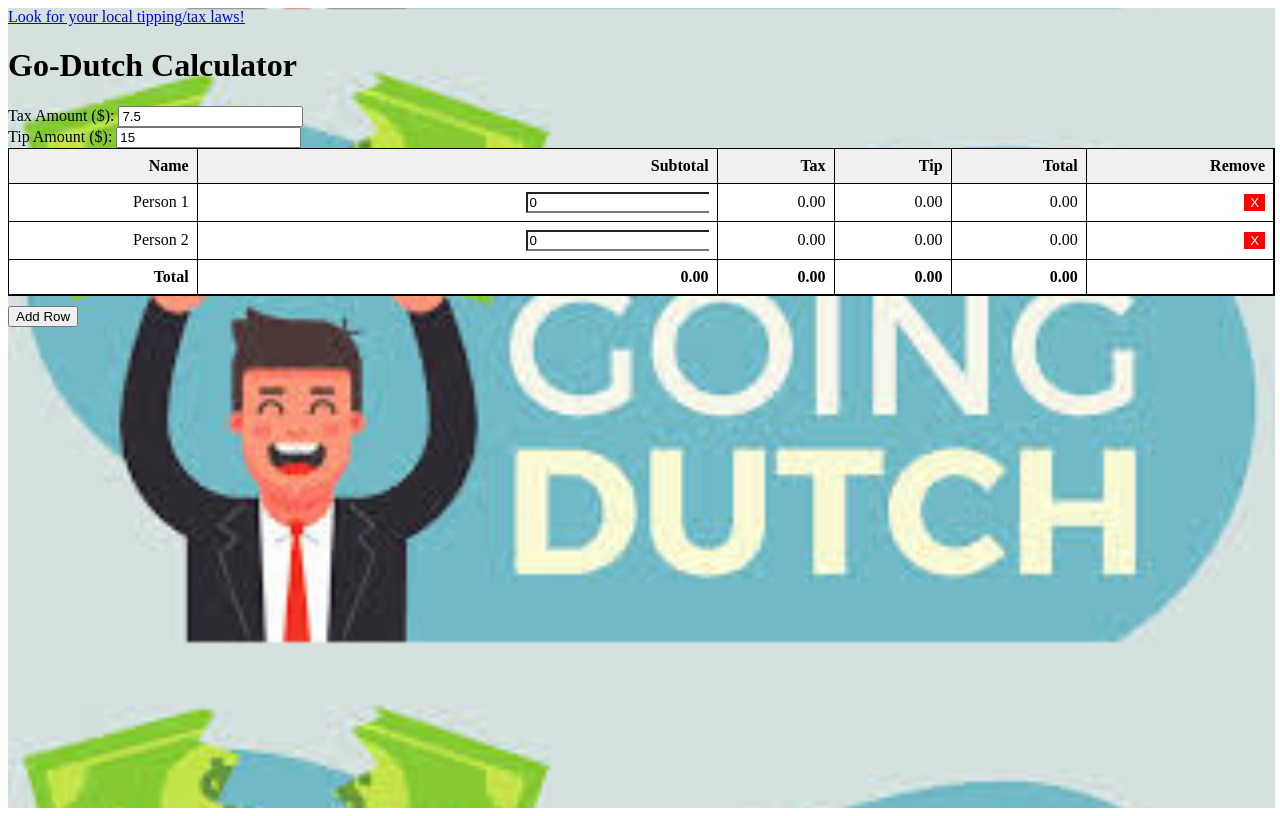
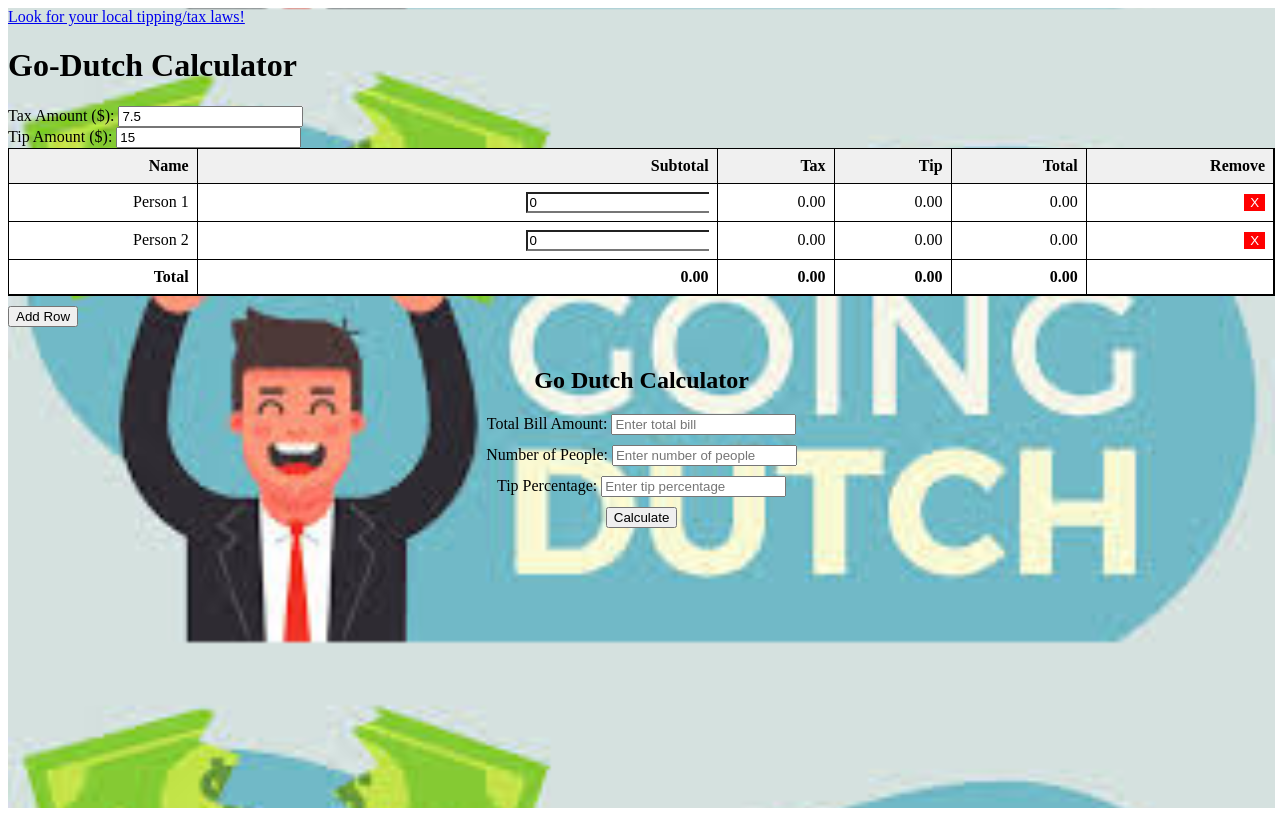
Before and after one commit to andrewhuang8158/go-dutch-calculator, a React (Vite) app: page / in a window 1280 px wide. Built offline with nearby package versions, Linux system fonts and the light colour scheme.

Commit message:
Working on a 2nd go-dutch table

```diff
--- a/src/App.tsx
+++ b/src/App.tsx
@@ -1,7 +1,7 @@
 import { useEffect, useState } from "react";
 import "./App.css";
-import ProductForm from "./component/ProductForm";
 import TipTaxTable from "./component/TipTaxTable";
+import GoDutchCalculator from "./component/GoDutchTable";
 
 const App: React.FC = () => {
   const [taxRate, setTaxRate] = useState<number>(7.5);
@@ -33,8 +33,8 @@ const App: React.FC = () => {
           />
         </div>
         <TipTaxTable taxRate={taxRate} tipRate={tipRate} />
+        <GoDutchCalculator />
       </div>
-      {/* <ProductForm /> */}
     </>
   );
 };
--- /dev/null
+++ b/src/component/GoDutchTable.tsx
@@ -0,0 +1,69 @@
+import React, { useState } from 'react';
+
+const GoDutchCalculator = () => {
+  const [totalBill, setTotalBill] = useState('');
+  const [numPeople, setNumPeople] = useState('');
+  const [tipPercentage, setTipPercentage] = useState('');
+  const [perPerson, setPerPerson] = useState(null);
+
+  const calculatePerPerson = () => {
+    if (!totalBill || !numPeople || !tipPercentage) {
+      alert("Please fill in all fields.");
+      return;
+    }
+    const bill = parseFloat(totalBill);
+    const people = parseInt(numPeople);
+    const tip = parseFloat(tipPercentage);
+
+    if (isNaN(bill) || isNaN(people) || isNaN(tip)) {
+      alert("Please enter valid numbers.");
+      return;
+    }
+
+    const totalWithTip = bill + (bill * (tip / 100));
+    const amountPerPerson = totalWithTip / people;
+
+    setPerPerson(amountPerPerson.toFixed(2));
+  };
+
+  return (
+    <div style={{ padding: '20px', maxWidth: '400px', margin: 'auto', textAlign: 'center' }}>
+      <h2>Go Dutch Calculator</h2>
+      <div style={{ marginBottom: '10px' }}>
+        <label>Total Bill Amount: </label>
+        <input
+          type="number"
+          value={totalBill}
+          onChange={(e) => setTotalBill(e.target.value)}
+          placeholder="Enter total bill"
+        />
+      </div>
+      <div style={{ marginBottom: '10px' }}>
+        <label>Number of People: </label>
+        <input
+          type="number"
+          value={numPeople}
+          onChange={(e) => setNumPeople(e.target.value)}
+          placeholder="Enter number of people"
+        />
+      </div>
+      <div style={{ marginBottom: '10px' }}>
+        <label>Tip Percentage: </label>
+        <input
+          type="number"
+          value={tipPercentage}
+          onChange={(e) => setTipPercentage(e.target.value)}
+          placeholder="Enter tip percentage"
+        />
+      </div>
+      <button onClick={calculatePerPerson}>Calculate</button>
+      {perPerson && (
+        <div style={{ marginTop: '20px' }}>
+          <h3>Amount Per Person: ${perPerson}</h3>
+        </div>
+      )}
+    </div>
+  );
+};
+
+export default GoDutchCalculator;
--- a/src/component/TipTaxTable.css
+++ b/src/component/TipTaxTable.css
@@ -1,6 +1,6 @@
 #root {
   height: 100vh;
   width: 99vw;
-  background-image: url('/public/go-dutch.jpg');
+  background-image: url('/go-dutch.jpg');
   background-size:contain;
 }
--- a/src/component/TipTaxTable.tsx
+++ b/src/component/TipTaxTable.tsx
@@ -130,7 +130,7 @@ const TipTaxTable: React.FC<TipTaxTableProps> = ({ taxRate, tipRate }) => {
               type="number"
               step="any"
               inputMode="numeric"
-              value={row.original.subtotal.toString()}
+              value={row.original.subtotal}
               onChange={(e) => handleInputChange(row.index, e.target.value)}
               key={`subtotal-${row.original.id}`}
             />
```
